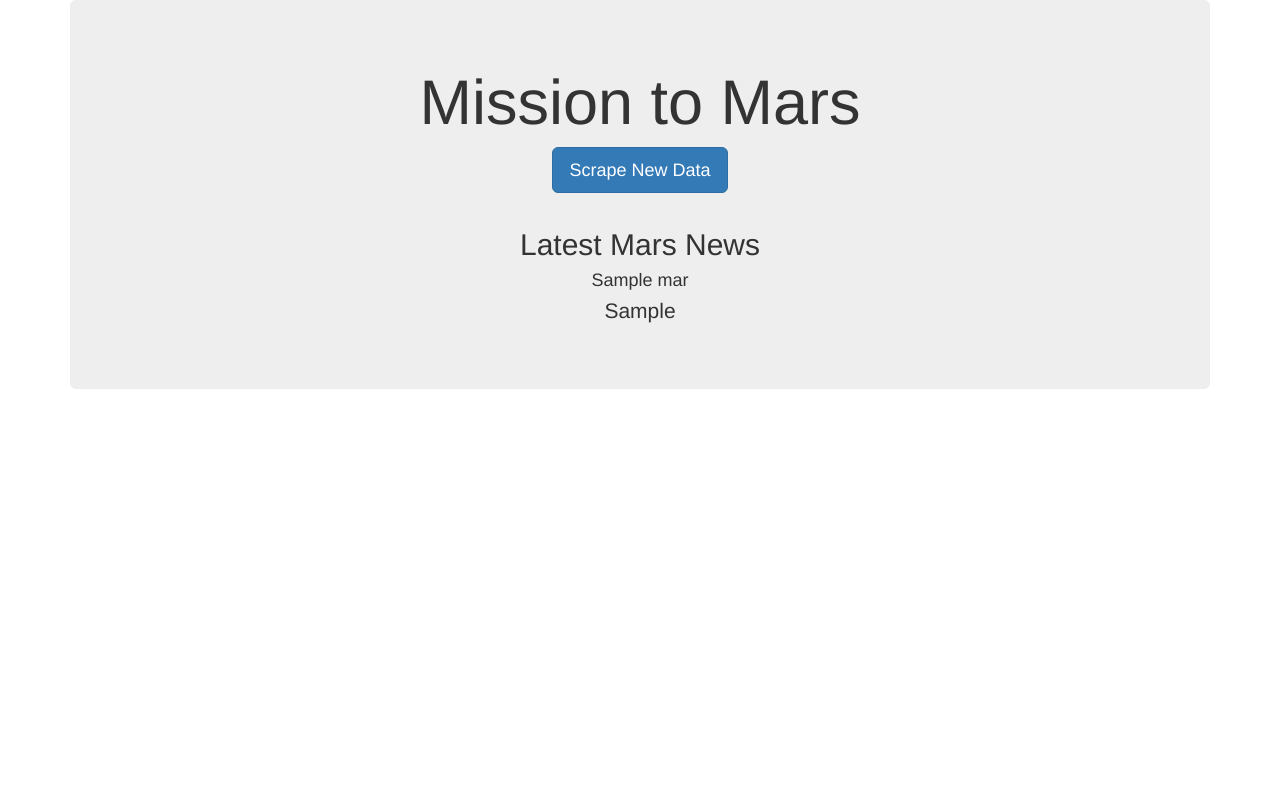
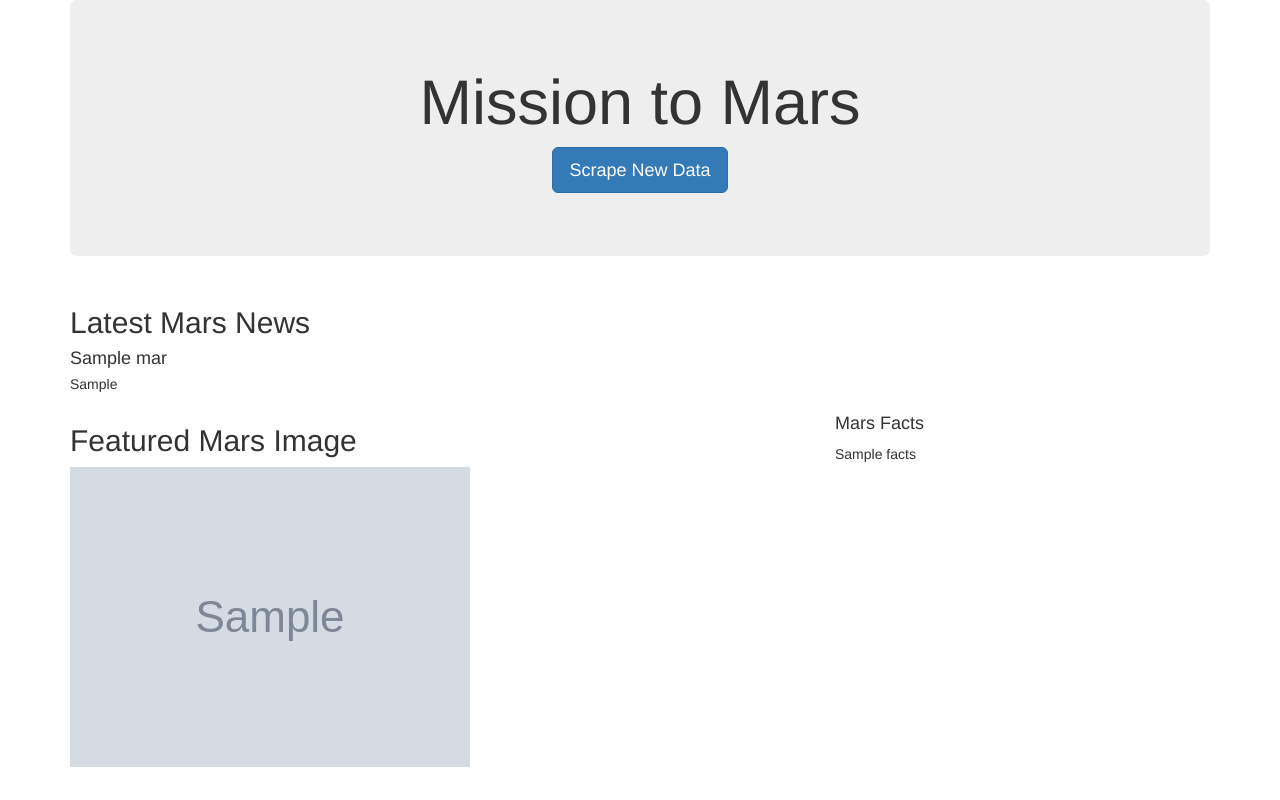
Before and after one commit to Maureen220/Mission-to-Mars, a Flask app: page / in a window 1280 px wide. Run offline with Flask 2, Linux system fonts and the light colour scheme; grey boxes marked "Sample" are stand-in pictures; a database or web service that is not in the repository returns one stand-in record (values such as "Sample title"); some libraries are stand-ins or nearby versions.

Commit message:
Personalized website and checked for errors.

```diff
--- a/templates/index.html
+++ b/templates/index.html
@@ -12,19 +12,39 @@
   </head>
   <body>
     <div class="container">
+      <!-- Add Jumbotron to Header -->
       <div class="jumbotron text-center">
         <h1>Mission to Mars</h1>
-        <p><a class="btn btn-primary btn-lg" href="/scrape"
-                  role="button">Scrape New Data</a></p>
-        <!-- Mars News -->
+        <!-- Add a button to activate scraping script -->
+        <p><a class="btn btn-primary btn-lg" href="/scrape" role="button">Scrape New Data</a></p>
+      </div>
+      <!-- Add section for Mars News -->
       <div class="row" id="mars-news">
         <div class="col-md-12">
           <div class="media">
             <div class="media-body">
               <h2>Latest Mars News</h2>
-                        <h4 class="media-heading">{{mars.news_title}}</h4>
+              <h4 class="media-heading">{{ mars.news_title }}</h4>
               <p>{{ mars.news_paragraph }}</p>
             </div>
+          </div>
+        </div>
+      </div>
+      <!-- Section for Featured Image and Facts table -->
+      <div class="row" id="mars-featured-image">
+        <div class="col-md-8">
+          <h2>Featured Mars Image</h2>
+          <img
+            src="{{mars.featured_image }}"
+            class="img-responsive"
+            alt="Responsive image"
+          />
+        </div>
+        <div class="col-md-4">
+          <!-- Mars Facts -->
+          <div class="row" id="mars-facts">
+            <h4>Mars Facts</h4>
+            {{ mars.facts | safe }}
           </div>
         </div>
       </div>
```
Lines whose indentation alone changed are shown as unchanged.
